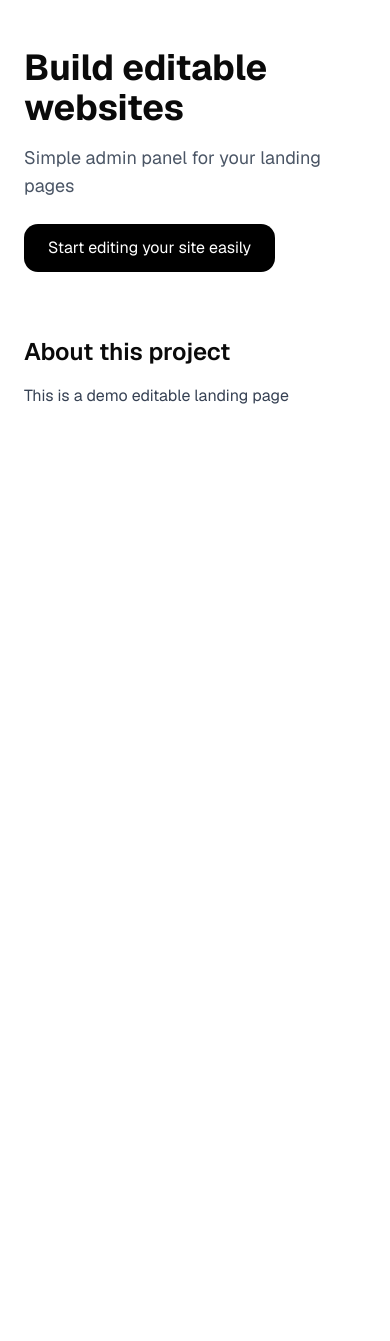
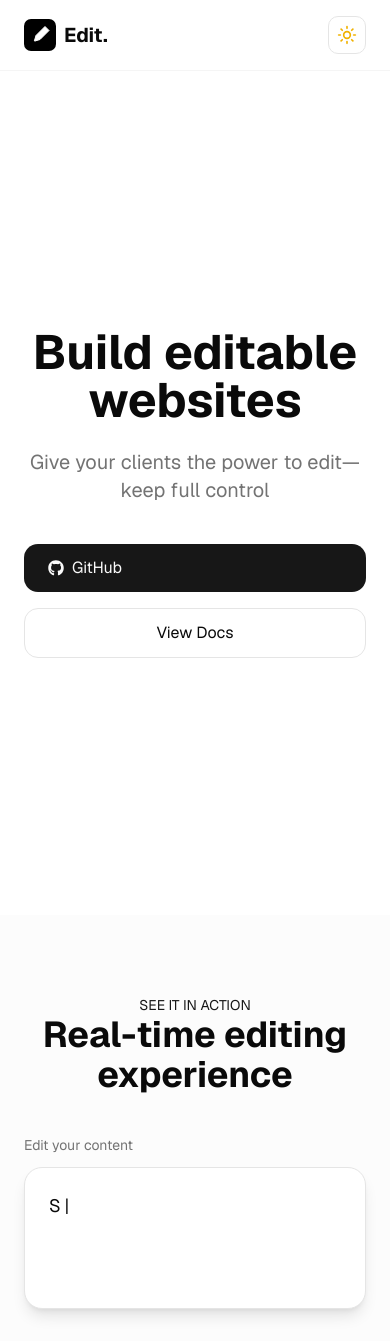
Before and after one commit to pavsumin/editable-landing-panel, a Next.js app: page / in a window 390 px wide. Shown: the top 1341 px of the page. Before the commit the page ends 844 px from the top, so only its background shows below. Built offline with nearby package versions, Linux system fonts and the light colour scheme; no server answers; the database is empty.

Commit message:
feat(landing main page): new design and functional. WIP

```diff
--- a/app/page.tsx
+++ b/app/page.tsx
@@ -1,27 +1,301 @@
+'use client'
+
+import { ContentKey } from '@/lib/defaultContent'
 import { getContent } from '@/lib/getContent'
+import { Cloud, Code2, Lock, Moon, Shield, Sun, Zap } from 'lucide-react'
+import Image from 'next/image'
+import { useEffect, useState } from 'react'
+import { FaGithub } from 'react-icons/fa'
 
-export const revalidate = 0
+type Content = Record<ContentKey, string>
 
-export default async function Home() {
-	const content = await getContent()
+const featureIcons = {
+	feature_1: <Code2 className='w-6 h-6' />,
+	feature_2: <Zap className='w-6 h-6' />,
+	feature_3: <Shield className='w-6 h-6' />,
+	feature_4: <Zap className='w-6 h-6' />,
+	feature_5: <Lock className='w-6 h-6' />,
+	feature_6: <Cloud className='w-6 h-6' />,
+}
+
+function useSmartTyping(text: string) {
+	const [display, setDisplay] = useState('')
+	const [index, setIndex] = useState(0)
+	const [phase, setPhase] = useState<'typing' | 'pause' | 'deleting'>('typing')
+
+	useEffect(() => {
+		let timeout: NodeJS.Timeout
+
+		if (phase === 'typing') {
+			if (index < text.length) {
+				timeout = setTimeout(() => {
+					setDisplay(text.slice(0, index + 1))
+					setIndex(i => i + 1)
+				}, 35)
+			} else {
+				timeout = setTimeout(() => {
+					setPhase('pause')
+				}, 1200)
+			}
+		} else if (phase === 'pause') {
+			timeout = setTimeout(() => {
+				setPhase('deleting')
+			}, 400)
+		} else if (phase === 'deleting') {
+			if (index > 0) {
+				timeout = setTimeout(() => {
+					setDisplay(text.slice(0, index - 1))
+					setIndex(i => i - 1)
+				}, 20)
+			} else {
+				timeout = setTimeout(() => {
+					setPhase('typing')
+				}, 0)
+			}
+		}
+
+		return () => clearTimeout(timeout)
+	}, [index, phase, text])
+
+	return display
+}
+
+function DemoBox({ content }: { content: Content }) {
+	const samples = [
+		content.hero_title,
+		'Ship faster with Edit',
+		'Let clients update content',
+		'No code. Full control.',
+	]
+
+	const [sampleIndex, setSampleIndex] = useState(0)
+	const [previewText, setPreviewText] = useState('')
+	const [status, setStatus] = useState<'idle' | 'saving' | 'saved'>('idle')
+
+	const typed = useSmartTyping(samples[sampleIndex])
+
+	// preview sync simulation
+	useEffect(() => {
+		const savingTimeout = setTimeout(() => {
+			const doneTimeout = setTimeout(() => {
+				setPreviewText(typed)
+
+				const resetTimeout = setTimeout(() => {}, 800)
+
+				return () => clearTimeout(resetTimeout)
+			}, 300)
+
+			return () => clearTimeout(doneTimeout)
+		}, 0)
+
+		return () => clearTimeout(savingTimeout)
+	}, [typed])
+
+	// change sample
+	useEffect(() => {
+		const timeout = setTimeout(() => {
+			setSampleIndex(i => (i + 1) % samples.length)
+		}, 5000)
+
+		return () => clearTimeout(timeout)
+	}, [sampleIndex])
 
 	return (
-		<main className='min-h-screen px-6 py-12 max-w-4xl mx-auto'>
-			{/* HERO */}
-			<section className='mb-16'>
-				<h1 className='text-4xl font-bold mb-4'>{content.hero_title}</h1>
-				<p className='text-lg text-gray-600 mb-6'>{content.hero_subtitle}</p>
+		<div className='grid md:grid-cols-2 gap-10'>
+			{/* EDITOR */}
+			<div className='space-y-3'>
+				<p className='text-sm text-muted-foreground'>
+					{content.demo_input_label}
+				</p>
 
-				<button className='bg-black text-white px-6 py-3 rounded-xl'>
-					{content.cta_text}
-				</button>
-			</section>
+				<div className='relative group'>
+					<div className='absolute inset-0 bg-gradient-to-br from-blue-500/20 to-purple-500/20 blur-xl opacity-0 group-hover:opacity-100 transition duration-300' />
 
-			{/* ABOUT */}
-			<section>
-				<h2 className='text-2xl font-semibold mb-4'>About this project</h2>
-				<p className='text-gray-700'>{content.about_text}</p>
-			</section>
-		</main>
+					<div className='relative bg-card border rounded-2xl p-6 shadow-lg hover:scale-[1.02] transition-all duration-300'>
+						<div className='font-mono text-lg min-h-[80px] break-words'>
+							{typed}
+							<span className='ml-1 animate-pulse'>|</span>
+						</div>
+
+						{/* STATUS */}
+						<div className='mt-3 text-xs text-muted-foreground'>
+							{status === 'saving' && 'Saving...'}
+							{status === 'saved' && 'Saved ✓'}
+						</div>
+					</div>
+				</div>
+			</div>
+
+			{/* PREVIEW */}
+			<div className='space-y-3'>
+				<p className='text-sm text-muted-foreground'>
+					{content.demo_preview_label}
+				</p>
+
+				<div className='relative group'>
+					<div
+						className='absolute inset-0 bg-gradient-to-br from-emerald-500/20 to-teal-500/20 blur-xl opacity-0 group-hover:opacity-100 transition
+						duration-300'
+					/>
+
+					<div className='relative bg-primary/5 border rounded-2xl p-6 shadow-lg min-h-[80px] flex items-center justify-center hover:scale-[1.02] transition-all duration-300'>
+						<p className='text-4xl md:text-5xl font-bold text-primary text-center transition-all duration-300'>
+							{previewText}
+							<span className='ml-1 animate-pulse'>|</span>
+						</p>
+					</div>
+				</div>
+			</div>
+		</div>
 	)
 }
+
+export default function Home() {
+	const [content, setContent] = useState<Content | null>(null)
+
+	const [isDark, setIsDark] = useState(() => {
+		if (typeof window === 'undefined') return false
+		return window.matchMedia('(prefers-color-scheme: dark)').matches
+	})
+
+	useEffect(() => {
+		getContent().then(setContent)
+	}, [])
+
+	useEffect(() => {
+		document.documentElement.classList.toggle('dark', isDark)
+	}, [isDark])
+
+	if (!content) return null
+
+	return (
+		<>
+			{/* HEADER */}
+			<header className='sticky top-0 z-50 border-b border-border/40 backdrop-blur-sm bg-background/95'>
+				<div className='max-w-6xl mx-auto px-6 py-4 flex items-center justify-between'>
+					<div className='flex items-center gap-2'>
+						<div className='flex items-center justify-center'>
+							{isDark ? (
+								<Image
+									width={32}
+									height={32}
+									src={'/icon-dark.svg'}
+									alt={'Logo'}
+								/>
+							) : (
+								<Image width={32} height={32} src={'/icon.svg'} alt={'Logo'} />
+							)}
+						</div>
+						<span className='font-bold text-xl'>Edit.</span>
+					</div>
+
+					<button
+						onClick={() => setIsDark(prev => !prev)}
+						className='p-2 rounded-lg border border-border hover:bg-muted transition duration-300 cursor-pointer'
+						aria-label='Toggle theme'
+					>
+						{isDark ? (
+							<Moon className='h-5 w-5 text-blue-400' />
+						) : (
+							<Sun className='h-5 w-5 text-yellow-500' />
+						)}
+					</button>
+				</div>
+			</header>
+
+			<main className='w-full transition-all duration-300'>
+				{/* HERO */}
+				<section className='min-h-screen flex items-center justify-center px-6 py-20 text-center'>
+					<div className='max-w-4xl space-y-6'>
+						<h1 className='text-5xl md:text-7xl font-bold'>
+							{content.hero_title}
+						</h1>
+
+						<p className='text-xl text-muted-foreground'>
+							{content.hero_subtitle}
+						</p>
+
+						<div className='flex flex-col sm:flex-row gap-4 justify-center pt-4'>
+							<a
+								href='https://github.com/pavsumin/editable-landing-panel'
+								className='flex items-center gap-2 bg-primary text-primary-foreground px-6 py-3 rounded-xl hover:scale-102 transition duration-300'
+								target='_blank'
+							>
+								<FaGithub />
+								{content.cta_primary}
+							</a>
+
+							<a
+								href='/docs'
+								className='border px-6 py-3 rounded-xl hover:bg-muted transition duration-300'
+								target='_blank'
+							>
+								{content.cta_secondary}
+							</a>
+						</div>
+					</div>
+				</section>
+
+				{/* DEMO */}
+				<section className='py-20 px-6 bg-muted/30'>
+					<div className='max-w-5xl mx-auto space-y-10'>
+						<div className='text-center'>
+							<p className='text-primary text-sm uppercase'>
+								{content.demo_label}
+							</p>
+							<h2 className='text-4xl font-bold'>
+								Real-time editing experience
+							</h2>
+						</div>
+
+						<DemoBox content={content} />
+					</div>
+				</section>
+
+				{/* FEATURES */}
+				<section className='py-20 px-6'>
+					<div className='max-w-5xl mx-auto space-y-12'>
+						<h2 className='text-4xl font-bold text-center'>
+							{content.features_title}
+						</h2>
+
+						<div className='grid md:grid-cols-3 gap-6'>
+							{[1, 2, 3, 4, 5, 6].map(num => (
+								<div
+									key={num}
+									className='p-6 border rounded-xl hover:scale-105 transition duration-300'
+								>
+									<div className='text-primary mb-2'>
+										{
+											featureIcons[
+												`feature_${num}` as keyof typeof featureIcons
+											]
+										}
+									</div>
+									<p>{content[`feature_${num}` as keyof typeof content]}</p>
+								</div>
+							))}
+						</div>
+					</div>
+				</section>
+
+				{/* CTA */}
+				<section className='py-24 text-center px-6'>
+					<div className='max-w-2xl mx-auto space-y-6'>
+						<h2 className='text-4xl font-bold'>{content.final_title}</h2>
+
+						<p className='text-muted-foreground'>{content.final_subtitle}</p>
+
+						<a
+							href='https://github.com/pavsumin/editable-landing-panel'
+							className='bg-primary text-primary-foreground px-8 py-4 rounded-xl hover:scale-102 transition inline-block duration-300'
+							target='_blank'
+						>
+							{content.final_button}
+						</a>
+					</div>
+				</section>
+			</main>
+		</>
+	)
+}
--- a/lib/defaultContent.ts
+++ b/lib/defaultContent.ts
@@ -1,8 +1,33 @@
 export const defaultContent = {
 	hero_title: 'Build editable websites',
-	hero_subtitle: 'Simple admin panel for your landing pages',
-	about_text: 'This is a demo editable landing page',
-	cta_text: 'Start editing your site easily',
+	hero_subtitle: 'Give your clients the power to edit—keep full control',
+	cta_primary: 'GitHub',
+	cta_secondary: 'View Docs',
+	demo_label: 'See it in action',
+	demo_input_label: 'Edit your content',
+	demo_preview_label: 'Live preview',
+	demo_sample_text: 'Build any website easily',
+	how_title: 'How it works',
+	how_1_title: 'Wrap content',
+	how_1_text: 'Mark editable sections in your code with a simple wrapper',
+	how_2_title: 'Client edits',
+	how_2_text:
+		'Your clients access a lightweight admin panel and edit text in real time',
+	how_3_title: 'Deploy changes',
+	how_3_text: 'Changes are saved instantly—no code knowledge required',
+	features_title: 'Everything you need',
+	feature_1: 'Zero-config setup',
+	feature_2: 'Real-time editing',
+	feature_3: 'Full developer control',
+	feature_4: 'Lightweight & fast',
+	feature_5: 'Type-safe content',
+	feature_6: 'Self-hosted or cloud',
+	about_title: 'For modern teams',
+	about_text:
+		'Edit gives developers the tool they need to empower clients while maintaining complete control over their website. No vendor lock-in, no bloat—just a simple admin panel.',
+	final_title: 'Ready to ship editable websites?',
+	final_subtitle: 'Join developers building with Edit',
+	final_button: 'Get started now',
 } as const
 
 export type ContentKey = keyof typeof defaultContent
```
Also changed, not shown: public/icon-dark.svg (added).
